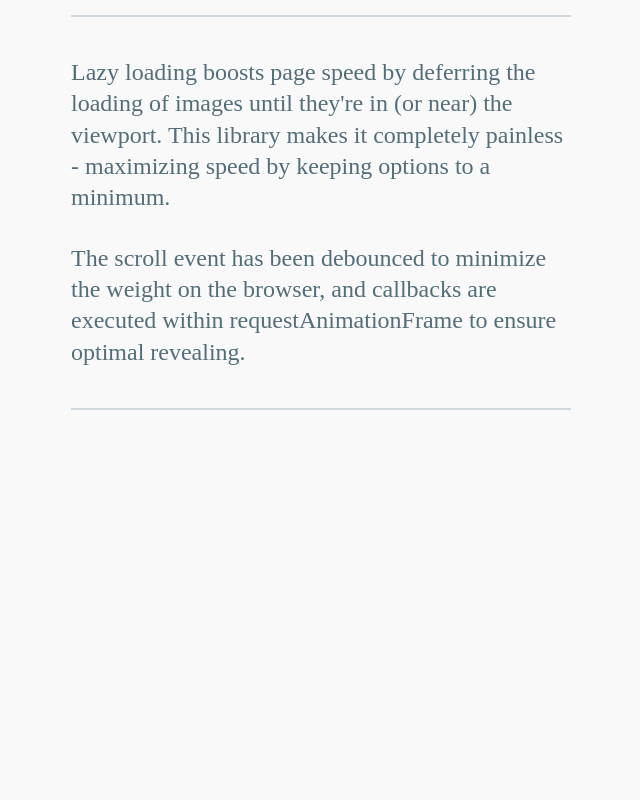
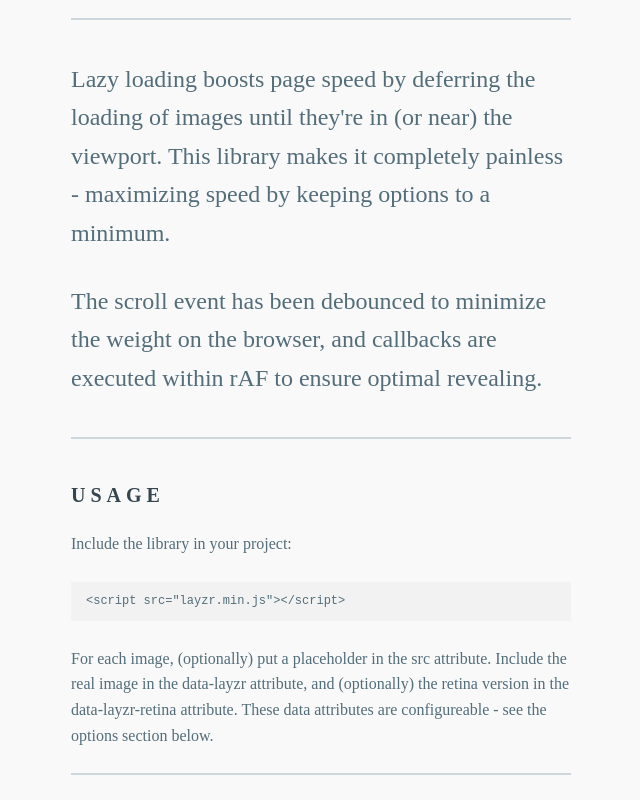
Before and after one commit to callmecavs/layzr.js, a website: page src/markup/index.html in a window 1280 px wide. Shown: the part 537-1337 px from the top of the page, without its empty margins (319-959 px from the left). Before the commit the page ends 987 px from the top, so only its background shows below. Drawn offline with nearby package versions, Linux system fonts and the light colour scheme; files that its build step writes are made by us from their sources; files whose address does not match are found by name.

Commit message:
add some basic doc block styles

```diff
--- a/src/markup/index.html
+++ b/src/markup/index.html
@@ -46,10 +46,23 @@
         <hr class="section-rule">
 
         <p class="intro-subtext">Lazy loading boosts page speed by deferring the loading of images until they&apos;re in (or near) the viewport. This library makes it completely painless - maximizing speed by keeping options to a minimum.</p>
-        <p class="intro-subtext">The scroll event has been debounced to minimize the weight on the browser, and callbacks are executed within requestAnimationFrame to ensure optimal revealing.</p>
+        <p class="intro-subtext">The scroll event has been debounced to minimize the weight on the browser, and callbacks are executed within rAF to ensure optimal revealing.</p>
 
         <hr class="section-rule">
       </section><!-- END intro -->
+
+      <section class="doc-block">
+        <h2 class="doc-block-heading">Usage</h2>
+
+        <p>Include the library in your project:</p>
+
+        <code>&lt;script src="layzr.min.js"&gt;&lt;/script&gt;</code>
+
+        <p>For each image, (optionally) put a placeholder in the src attribute. Include the real image in the data-layzr attribute, and (optionally) the retina version in the data-layzr-retina attribute. These data attributes are configureable - see the options section below.</p>
+
+        <hr class="section-rule">
+      </section><!-- END doc-block -->
+
     </div><!-- END wrapper -->
 
     <script src="scripts.js"></script>
--- /dev/null
+++ b/src/style/_doc.scss
@@ -0,0 +1,24 @@
+.doc-block {
+
+  * {
+    margin-bottom: 25px;
+  }
+
+  code {
+    display: block;
+    padding: 10px 15px;
+    background-color: #F2F2F2;
+    font-family: monospace;
+    font-size: 1.2rem;
+  }
+}
+
+.doc-block-heading {
+  margin-bottom: 20px;
+  font-family: $proxima;
+  font-weight: bold;
+  font-size: 2.0rem;
+  text-transform: uppercase;
+  letter-spacing: 5px;
+  color: #36464E;
+}
--- a/src/style/_intro.scss
+++ b/src/style/_intro.scss
@@ -6,6 +6,7 @@
   margin-bottom: 45px;
   font-weight: 300;
   font-size: 3.2rem;
+  line-height: 1.25;
 }
 
 .intro-subtext {
@@ -38,4 +39,5 @@
   font-size: 1.4rem;
   text-transform: uppercase;
   @include letter-spacing(3px);
+  color: #36464E;
 }
--- a/src/style/style.scss
+++ b/src/style/style.scss
@@ -26,7 +26,7 @@ body {
   font-family: $freight, serif;
   font-weight: 200;
   font-size: 16px;
-  line-height: 1.3;
+  line-height: 1.6;
   color: $teal;
 }
 
@@ -35,3 +35,4 @@ body {
 @import "layout";
 @import "header";
 @import "intro";
+@import "doc";
```
